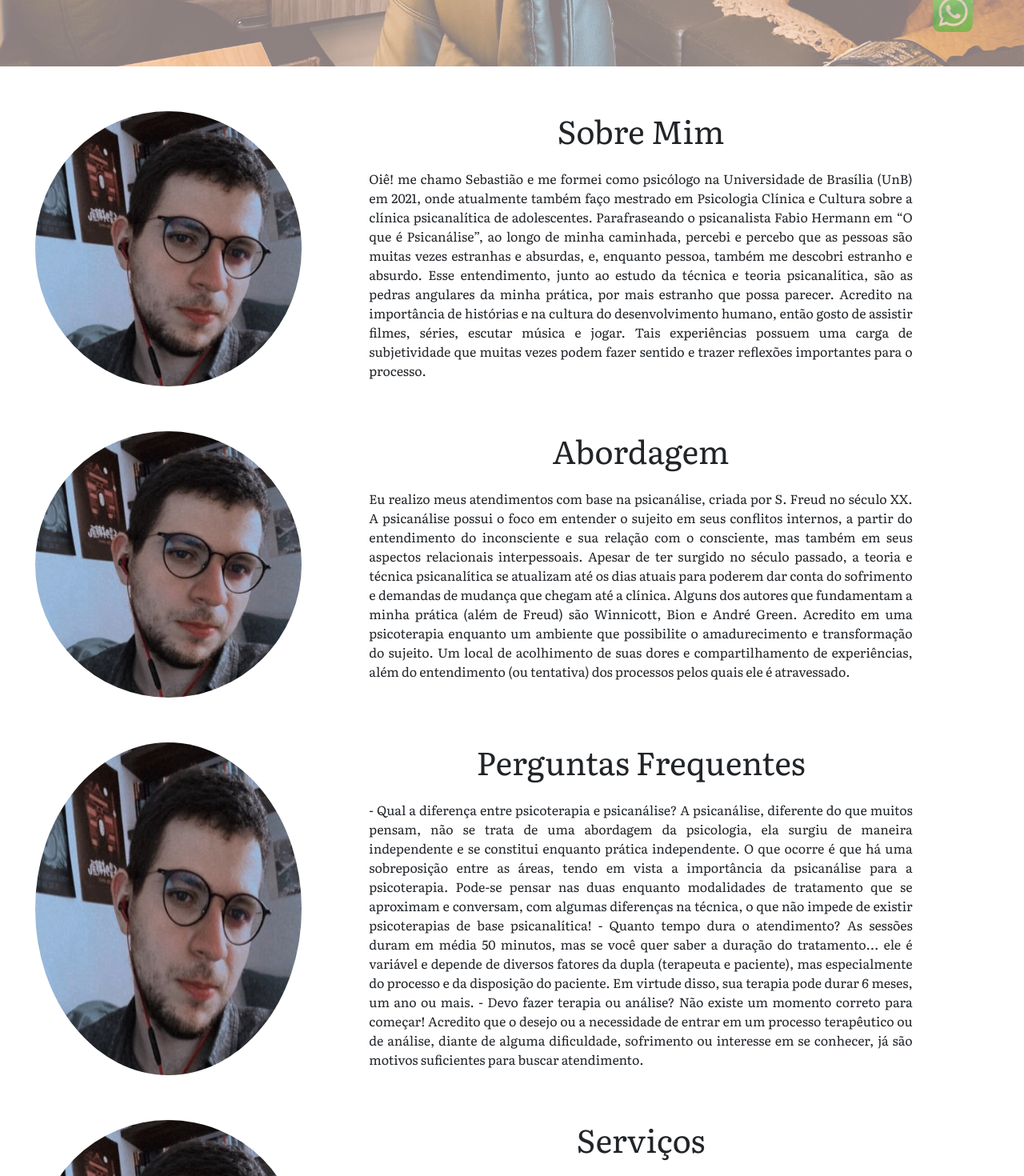
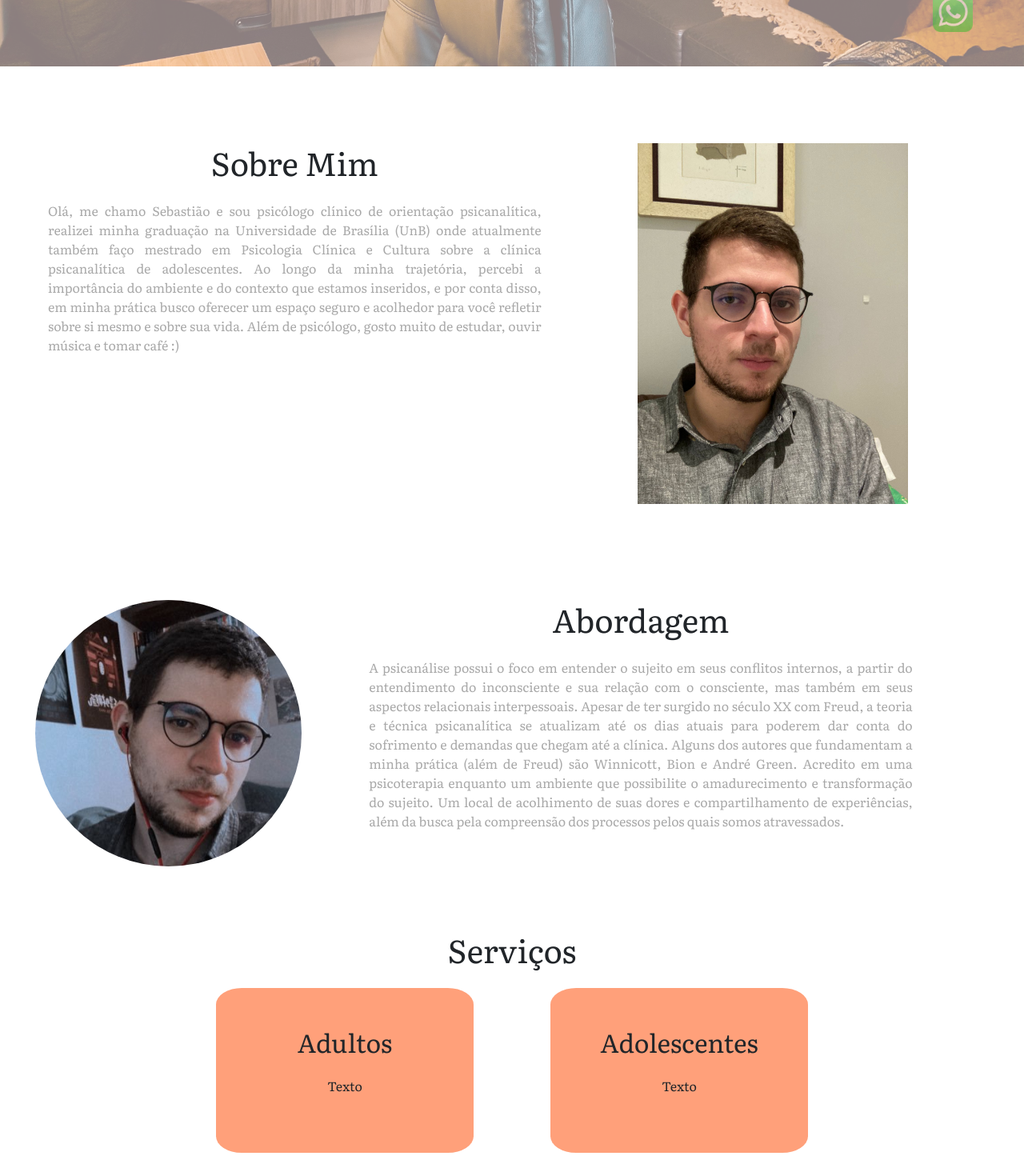
Before and after one commit to adriyear99/psi-sebs-landing-page, a React (Create React App) app in the folder sebs-page/: page / in a window 1280 px wide. Shown: the part 720-2190 px from the top of the page at 80% size. Built offline with nearby package versions, Linux system fonts and the light colour scheme.

Commit message:
Criação de IDs para navegação

```diff
--- a/sebs-page/public/index.html
+++ b/sebs-page/public/index.html
@@ -14,7 +14,7 @@
     <link rel="preconnect" href="https://fonts.googleapis.com">
     <link rel="preconnect" href="https://fonts.gstatic.com" crossorigin>
     <link href="https://fonts.googleapis.com/css2?family=Literata:opsz,wght@7..72,200;7..72,400;7..72,700&display=swap" rel="stylesheet">
-    <title>Psi Sebastião Venâncio</title>
+    <title>Sebastião Venâncio</title>
   </head>
   <body>
     <noscript>You need to enable JavaScript to run this app.</noscript>
--- a/sebs-page/src/App.css
+++ b/sebs-page/src/App.css
@@ -3,6 +3,10 @@
   margin: 0;
   padding: 0;
   font-family: 'Literata', serif;
+}
+
+.texto{
+  color: darkgray;
 }
 
 .text-justify{
@@ -11,10 +15,15 @@
 }
 
 .imagem{
-  /* max-width:100%;
-  height:auto;
-  object-fit: fill; */
   height:auto;
   max-width: 100%;
+}
+
+.imagem-redonda{
   border-radius: 50%;
 }
+
+.servico{
+  background-color: lightsalmon;
+  border-radius: 10%;
+}
--- a/sebs-page/src/App.js
+++ b/sebs-page/src/App.js
@@ -4,7 +4,10 @@ import './App.css'
 import Header from './components/Header'
 import Main from './components/Main'
 import Whatsapp from './components/Whatsapp'
-import Section from './components/Section'
+import Sobre from './components/Sobre'
+import Abordagem from './components/Abordagem'
+import Servicos from './components/Servicos'
+import Perguntas from './components/Perguntas'
 
 
 const App = () => {
@@ -13,38 +16,11 @@ const App = () => {
       <Header/>
       <Main/>
       <Whatsapp/>
-      <Section
-        image={require("./assets/sebs.jpg")}
-        alt="Sebastião Venâncio"
-        label="Sobre Mim"
-        text="Oiê! me chamo Sebastião e me formei como psicólogo na Universidade de Brasília (UnB) em 2021, onde atualmente também faço mestrado em Psicologia Clínica e Cultura sobre a clínica psicanalítica de adolescentes.
-        Parafraseando o psicanalista Fabio Hermann em “O que é Psicanálise”, ao longo de minha caminhada, percebi e percebo que as pessoas são muitas vezes estranhas e absurdas, e, enquanto pessoa, também me descobri estranho e absurdo.
-        Esse entendimento, junto ao estudo da técnica e teoria psicanalítica, são as pedras angulares da minha prática, por mais estranho que possa parecer.
-        Acredito na importância de histórias e na cultura do desenvolvimento humano, então gosto de assistir filmes, séries, escutar música e jogar. Tais experiências possuem uma carga de subjetividade que muitas vezes podem fazer sentido e trazer reflexões importantes para o processo."
-      />
-      <Section
-        image={require("./assets/sebs.jpg")}
-        alt="Sebastião Venâncio"
-        label="Abordagem"
-        text="Eu realizo meus atendimentos com base na psicanálise, criada por S. Freud no século XX. A psicanálise possui o foco em entender o sujeito em seus conflitos internos, a partir do entendimento do inconsciente e sua relação com o consciente, mas também em seus aspectos relacionais interpessoais.
-        Apesar de ter surgido no século passado, a teoria e técnica psicanalítica se atualizam até os dias atuais para poderem dar conta do sofrimento e demandas de mudança que chegam até a clínica. Alguns dos autores que fundamentam a minha prática (além de Freud) são Winnicott, Bion e André Green.
-        Acredito em uma psicoterapia enquanto um ambiente que possibilite o amadurecimento e transformação do sujeito. Um local de acolhimento de suas dores e compartilhamento de experiências, além do entendimento (ou tentativa) dos processos pelos quais ele é atravessado."
-      />
-      <Section
-        image={require("./assets/sebs.jpg")}
-        alt="Sebastião Venâncio"
-        label="Perguntas Frequentes"
-        text="
-        - Qual a diferença entre psicoterapia e psicanálise?
-        A psicanálise, diferente do que muitos pensam, não se trata de uma abordagem da psicologia, ela surgiu de maneira independente e se constitui enquanto prática independente. O que ocorre é que há uma sobreposição entre as áreas, tendo em vista a importância da psicanálise para a psicoterapia.
-        Pode-se pensar nas duas enquanto modalidades de tratamento que se aproximam e conversam, com algumas diferenças na técnica, o que não impede de existir psicoterapias de base psicanalítica!
-        - Quanto tempo dura o atendimento?
-        As sessões duram em média 50 minutos, mas se você quer saber a duração do tratamento... ele é variável e depende de diversos fatores da dupla (terapeuta e paciente), mas especialmente do processo e da disposição do paciente. Em virtude disso, sua terapia pode durar 6 meses, um ano ou mais.
-        - Devo fazer terapia ou análise?
-        Não existe um momento correto para começar! Acredito que o desejo ou a necessidade de entrar em um processo terapêutico ou de análise, diante de alguma dificuldade, sofrimento ou interesse em se conhecer, já são motivos suficientes para buscar atendimento.
-        "
-      />
-      <Section
+      <Sobre/>
+      <Abordagem/>
+      <Servicos/>
+      {/* <Perguntas/> */}
+      {/* <Section
         image={require("./assets/sebs.jpg")}
         alt="Sebastião Venâncio"
         label="Serviços"
@@ -61,7 +37,7 @@ const App = () => {
         SEPS 705/ 905 Sul Ed. Mont Blanc, Sala 140 – Asa Sul, Brasília
         Pré-agendamento:
         https://forms.gle/5XMoLTPF9yMgoJaf7"
-      />
+      /> */}
     </div>
   )
 }
--- /dev/null
+++ b/sebs-page/src/components/Abordagem.js
@@ -0,0 +1,20 @@
+import React from "react"
+
+
+function Abordagem() {
+    return (
+        <div id="abordagem" className="p-2 my-5">
+            <div className="row">
+                <img src={require("../assets/sebs.jpg")} alt="Sebastião Venâncio" className="imagem imagem-redonda col-12 col-md-4 mb-3 px-5"/>
+                <section className="col-12 col-md-7 text-justify">
+                    <h1 style={{textAlign:"center"}}>Abordagem</h1>
+                    <p className="texto m-4">
+                        A psicanálise possui o foco em entender o sujeito em seus conflitos internos, a partir do entendimento do inconsciente e sua relação com o consciente, mas também em seus aspectos relacionais interpessoais. Apesar de ter surgido no século XX com Freud, a teoria e técnica psicanalítica se atualizam até os dias atuais para poderem dar conta do sofrimento e demandas que chegam até a clínica. Alguns dos autores que fundamentam a minha prática (além de Freud) são Winnicott, Bion e André Green. Acredito em uma psicoterapia enquanto um ambiente que possibilite o amadurecimento e transformação do sujeito. Um local de acolhimento de suas dores e compartilhamento de experiências, além da busca pela compreensão dos processos pelos quais somos atravessados.
+                    </p>
+                </section>
+            </div>
+        </div>
+    );
+}
+
+export default Abordagem
--- a/sebs-page/src/components/Header.js
+++ b/sebs-page/src/components/Header.js
@@ -36,11 +36,11 @@ const Header = () => {
                         </Navbar.Brand>
                         <Navbar.Toggle />
                         <Nav className="justify-content-end texto">
-                            <Nav.Link href="#home">Sobre Mim</Nav.Link>
-                            <Nav.Link href="#features">Abordagem</Nav.Link>
-                            <Nav.Link href="#pricing">Perguntas</Nav.Link>
-                            <Nav.Link href="#pricing">Serviços</Nav.Link>
-                            <Nav.Link href="#pricing">Contatos</Nav.Link>
+                            <Nav.Link href="#sobre">Sobre Mim</Nav.Link>
+                            <Nav.Link href="#abordagem">Abordagem</Nav.Link>
+                            <Nav.Link href="#perguntas">Perguntas</Nav.Link>
+                            <Nav.Link href="#servicos">Serviços</Nav.Link>
+                            <Nav.Link href="#contatos">Contatos</Nav.Link>
                         </Nav>
                     </Container>
                 </Navbar>
--- a/sebs-page/src/components/Main.js
+++ b/sebs-page/src/components/Main.js
@@ -4,7 +4,7 @@ import './Main.css'
 
 function Main() {
     return (
-        <div className="menu-container opacity-50 mb-5">
+        <div id="main" className="menu-container opacity-50 mb-5">
             <div className="imagem-principal"/>
             {/* <img
                 className="d-block w-100 imagem-principal img-responsive"
--- /dev/null
+++ b/sebs-page/src/components/Perguntas.js
@@ -0,0 +1,17 @@
+import React from "react"
+
+
+function Perguntas() {
+    return (
+        <div id="perguntas" className="p-2 mt-3 mb-4">
+            <h1 className="col-12 text-center">Perguntas Frequentes</h1>
+            <div className="row">
+                <section className="col-12 col-md-6 text-justify">
+                    <p className="m-4">Adolescentes</p>
+                </section>
+            </div>
+        </div>
+    );
+}
+
+export default Perguntas
--- a/sebs-page/src/components/Section.js
+++ /dev/null
@@ -1,18 +0,0 @@
-import React from "react"
-
-
-function Section(props) {
-    return (
-        <div className="p-2 mt-3 mb-4">
-            <div className="row">
-                <img src={props.image} alt={props.alt} className="imagem col-12 col-md-4 mb-3 px-5"/>
-                <section className="col-12 col-md-7 text-justify">
-                    <h1 style={{textAlign:"center"}}>{props.label}</h1>
-                    <p className="m-4">{props.text}</p>
-                </section>
-            </div>
-        </div>
-    );
-}
-
-export default Section
--- /dev/null
+++ b/sebs-page/src/components/Servicos.js
@@ -0,0 +1,22 @@
+import React from "react"
+
+
+function Servicos(props) {
+    return (
+        <div id="servicos" className="p-2 mt-3 mb-4">
+            <h1 className="col-12 mb-4 text-center">Serviços</h1>
+            <div className="row justify-content-center">
+                <section className="col-12 col-md-3 mx-5 p-5 text-center servico">
+                    <h2>Adultos</h2>
+                    <p className="m-4">Texto</p>
+                </section>
+                <section className="col-12 col-md-3 mx-5 p-5 text-center servico">
+                    <h2>Adolescentes</h2>
+                    <p className="m-4">Texto</p>
+                </section>
+            </div>
+        </div>
+    );
+}
+
+export default Servicos
--- /dev/null
+++ b/sebs-page/src/components/Sobre.js
@@ -0,0 +1,20 @@
+import React from "react"
+
+
+function Sobre() {
+    return (
+        <div id="sobre" className="py-5">
+            <div className="row">
+                <img src={require("../assets/sebs2.jpg")} alt="Sebastião Venâncio" className="imagem col-12 col-md-4 order-md-2 mb-3 px-5"/>
+                <section className="col-12 col-md-7 order-md-1 text-justify px-5">
+                    <h1 style={{textAlign:"center"}}>Sobre Mim</h1>
+                    <p className="texto m-4">
+                        Olá, me chamo Sebastião e sou psicólogo clínico de orientação psicanalítica, realizei minha graduação na Universidade de Brasília (UnB) onde atualmente também faço mestrado em Psicologia Clínica e Cultura sobre a clínica psicanalítica de adolescentes. Ao longo da minha trajetória, percebi a importância do ambiente e do contexto que estamos inseridos, e por conta disso, em minha prática busco oferecer um espaço seguro e acolhedor para você refletir sobre si mesmo e sobre sua vida. Além de psicólogo, gosto muito de estudar, ouvir música e tomar café :)
+                    </p>
+                </section>
+            </div>
+        </div>
+    );
+}
+
+export default Sobre
```
Also changed, not shown: sebs-page/src/components/About.js (deleted, +0 -27 lines), sebs-page/src/components/Contato.js (added, +17 -0 lines), sebs-page/src/assets/sebs2.jpg (added).
